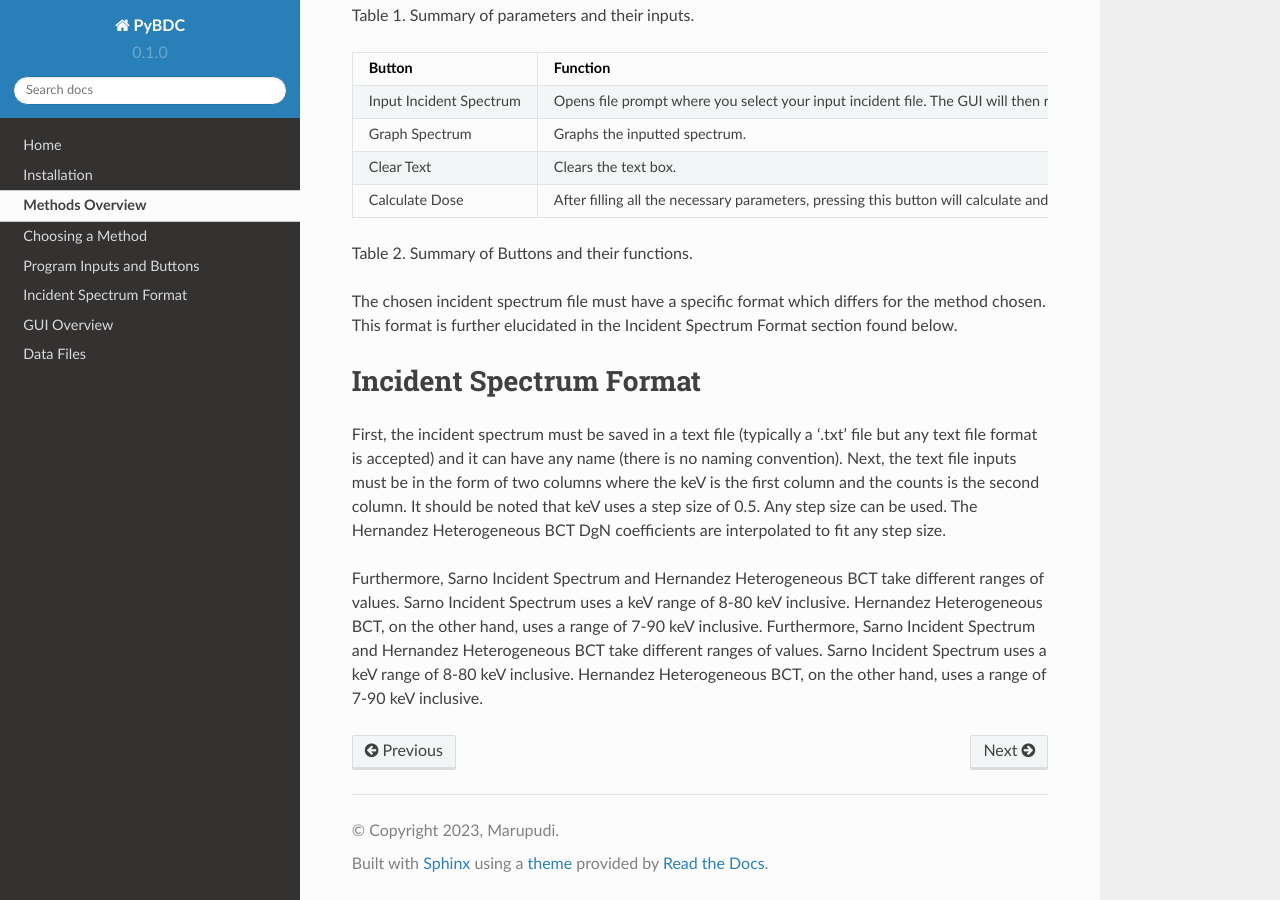
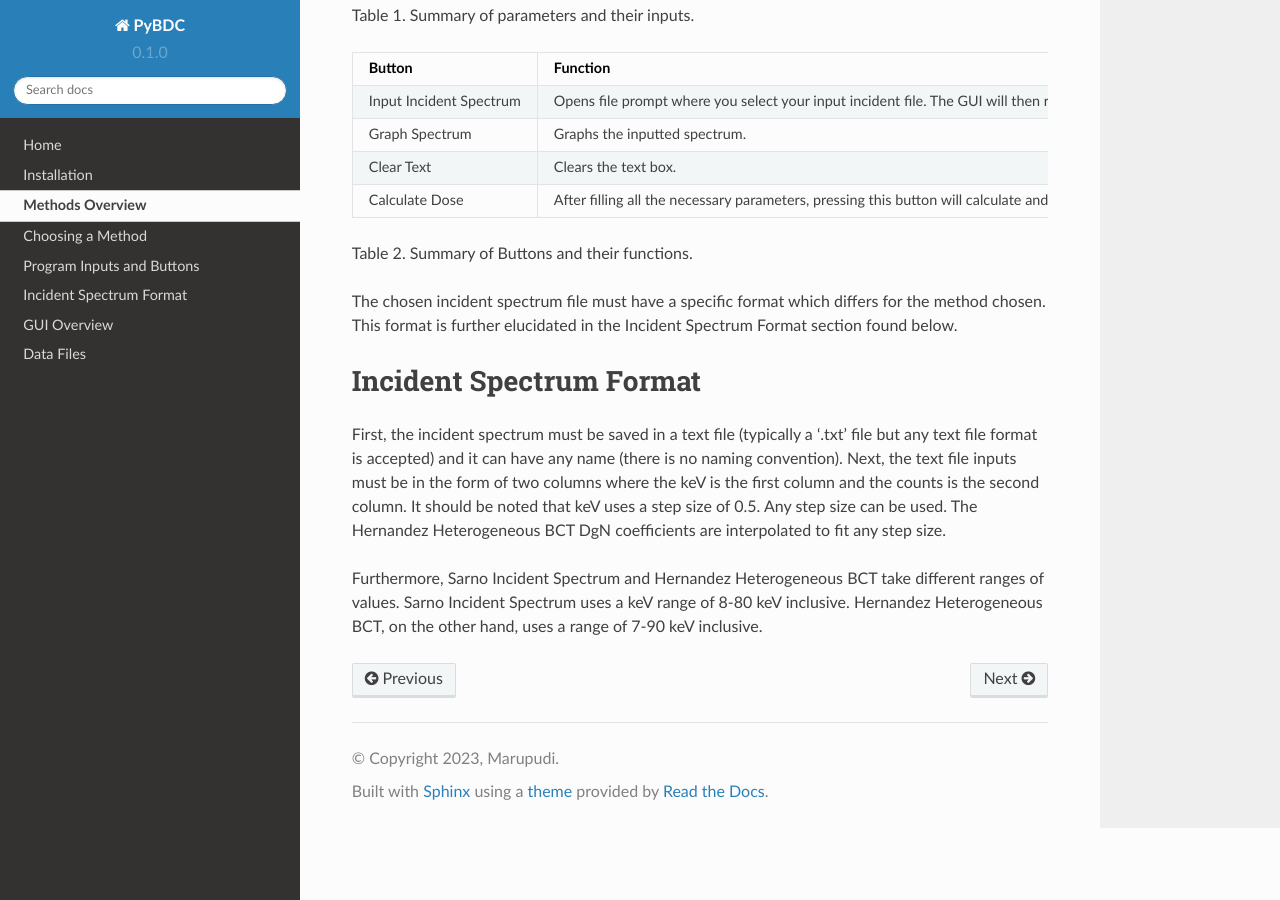
Before and after one commit to harshamarupudi56/PyBDC, a Sphinx documentation site: the page built from Doc/methods.rst, in a window 1280 px wide and 900 px high, scrolled down 2481 px. Built offline with Sphinx 7.4.7 and the Read the Docs theme 2.0.0, drawn with Linux system fonts in a browser that asks for light colours.

Commit message:
Update methods.rst

```diff
--- a/Doc/methods.rst
+++ b/Doc/methods.rst
@@ -116,4 +116,3 @@ Incident Spectrum Format
 First, the incident spectrum must be saved in a text file (typically a ‘.txt’ file but any text file format is accepted) and it can have any name (there is no naming convention). Next, the text file inputs must be in the form of two columns where the keV is the first column and the counts is the second column. It should be noted that keV uses a step size of 0.5. Any step size can be used. The Hernandez Heterogeneous BCT DgN coefficients are interpolated to fit any step size.
 
 Furthermore, Sarno Incident Spectrum and Hernandez Heterogeneous BCT take different ranges of values. Sarno Incident Spectrum uses a keV range of 8-80 keV inclusive. Hernandez Heterogeneous BCT, on the other hand, uses a range of 7-90 keV inclusive.
-Furthermore, Sarno Incident Spectrum and Hernandez Heterogeneous BCT take different ranges of values. Sarno Incident Spectrum uses a keV range of 8-80 keV inclusive. Hernandez Heterogeneous BCT, on the other hand, uses a range of 7-90 keV inclusive.
```
